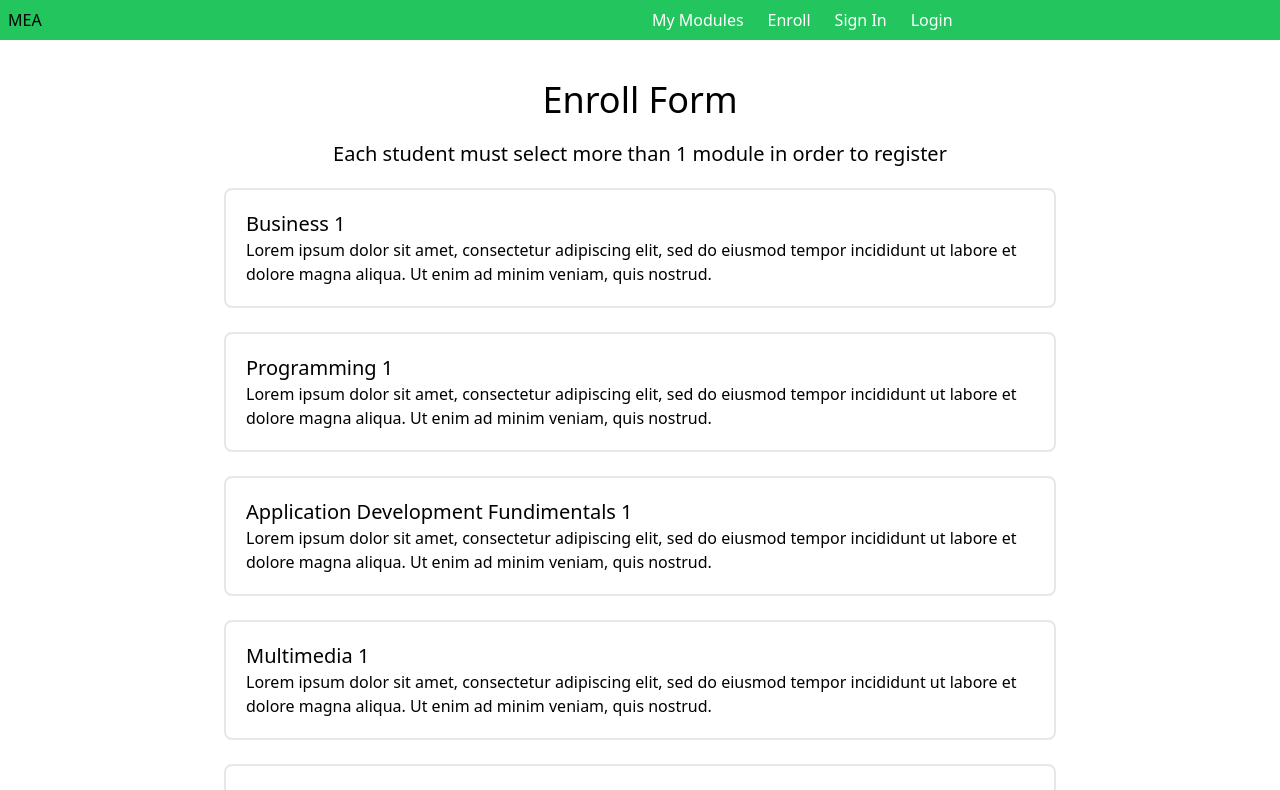
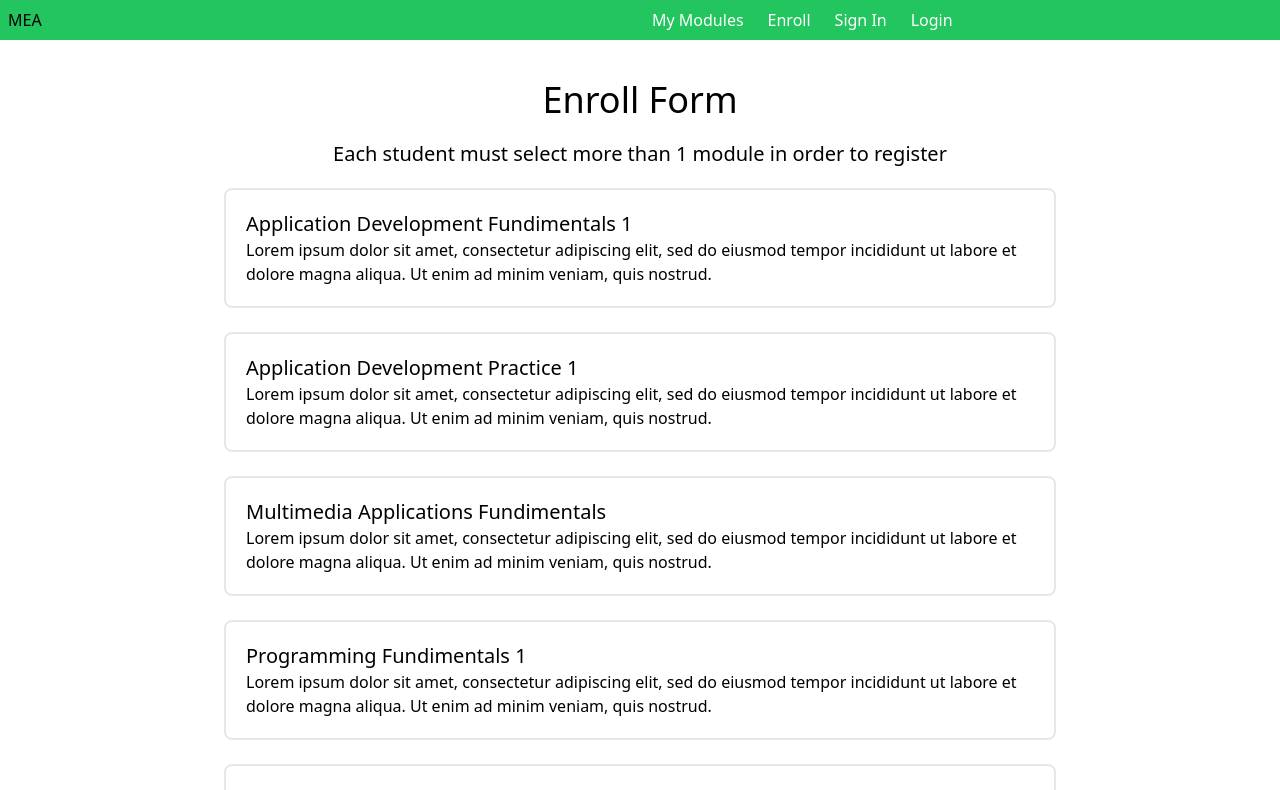
Before and after one commit to sonwabileIT/mea, an Angular app: page /enroll in a window 1280 px wide. Shown: the top 790 px of the page. Built offline with nearby package versions, Linux system fonts and the light colour scheme; data requests are answered from the project's data file.

Commit message:
feat: add moduleService to enroll component

```diff
--- a/src/app/pages/enroll/enroll.component.ts
+++ b/src/app/pages/enroll/enroll.component.ts
@@ -3,6 +3,7 @@ import { ButtonComponent } from 'src/app/components/button/button.component';
 import { IModule } from 'src/app/models/imodule';
 import { ModuleComponent } from 'src/app/components/module/module.component';
 import { CommonModule } from '@angular/common';
+import { ModuleService } from 'src/app/services/module.service';
 
 @Component({
   selector: 'app-enroll',
@@ -12,48 +13,16 @@ import { CommonModule } from '@angular/common';
 })
 export class EnrollComponent {
 
+  // ngOnInit
+  constructor(private moduleService: ModuleService){}
 
+  ngOnInit(): void{
+    this.getAllModules()
+  }
 
-  moduleList: IModule[] = [
-    {
-      "id": 0,
-      "title": "Business 1",
-      "description": "Lorem ipsum dolor sit amet, consectetur adipiscing elit, sed do eiusmod tempor incididunt ut labore et dolore magna aliqua. Ut enim ad minim veniam, quis nostrud."
-    },
-    {
-      "id": 1,
-      "title": "Programming 1",
-      "description": "Lorem ipsum dolor sit amet, consectetur adipiscing elit, sed do eiusmod tempor incididunt ut labore et dolore magna aliqua. Ut enim ad minim veniam, quis nostrud."
-    },
-    {
-      "id": 3,
-      "title": "Application Development Fundimentals 1",
-      "description": "Lorem ipsum dolor sit amet, consectetur adipiscing elit, sed do eiusmod tempor incididunt ut labore et dolore magna aliqua. Ut enim ad minim veniam, quis nostrud."
-    },
-    {
-      "id": 4,
-      "title": "Multimedia 1",
-      "description": "Lorem ipsum dolor sit amet, consectetur adipiscing elit, sed do eiusmod tempor incididunt ut labore et dolore magna aliqua. Ut enim ad minim veniam, quis nostrud."
-    },
-    {
-      "id": 5,
-      "title": "Business 1",
-      "description": "Lorem ipsum dolor sit amet, consectetur adipiscing elit, sed do eiusmod tempor incididunt ut labore et dolore magna aliqua. Ut enim ad minim veniam, quis nostrud."
-    },
-    {
-      "id": 6,
-      "title": "Programming 1",
-      "description": "Lorem ipsum dolor sit amet, consectetur adipiscing elit, sed do eiusmod tempor incididunt ut labore et dolore magna aliqua. Ut enim ad minim veniam, quis nostrud."
-    },
-    {
-      "id": 7,
-      "title": "Application Development Fundimentals 1",
-      "description": "Lorem ipsum dolor sit amet, consectetur adipiscing elit, sed do eiusmod tempor incididunt ut labore et dolore magna aliqua. Ut enim ad minim veniam, quis nostrud."
-    },
-    {
-      "id": 8,
-      "title": "Multimedia 1",
-      "description": "Lorem ipsum dolor sit amet, consectetur adipiscing elit, sed do eiusmod tempor incididunt ut labore et dolore magna aliqua. Ut enim ad minim veniam, quis nostrud."
-    }
-  ]
+  async getAllModules(){
+    this.moduleList = await this.moduleService.getAllModules()
+  }
+
+  moduleList: IModule[] = []
 }
```
